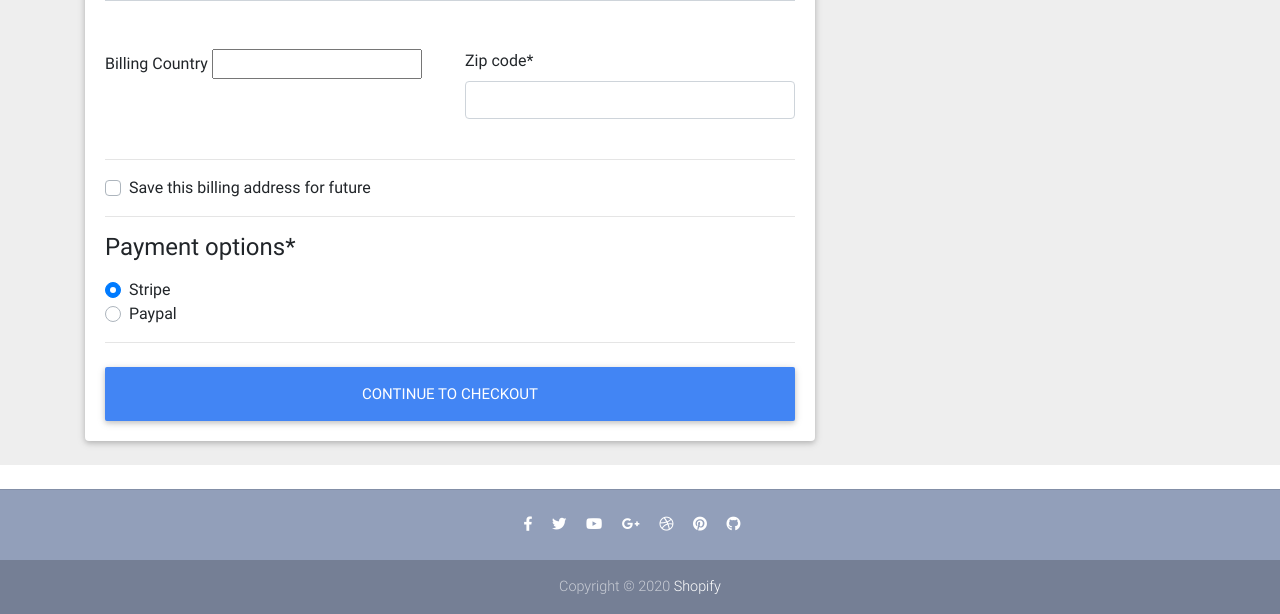
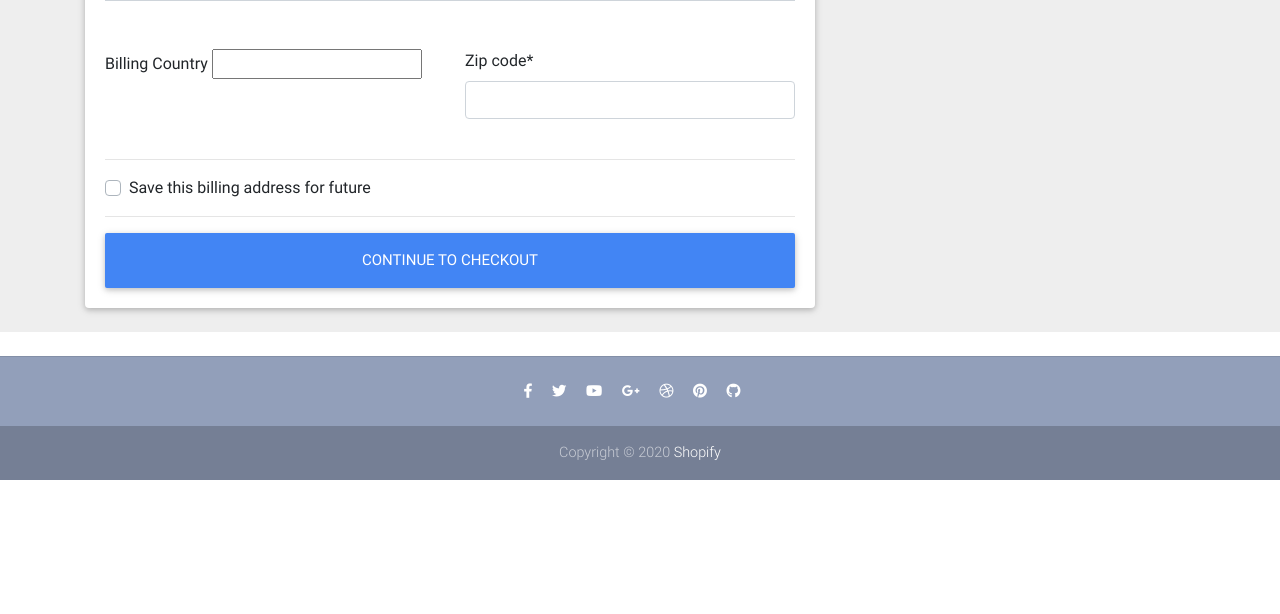
Before and after one commit to m-e-l-u-h-a-n/shopify, a Django app: template templates/checkout.html in a window 1280 px wide. Shown: the part 866-1480 px from the top of the page. After the commit the page ends 1346 px from the top, so only its background shows below. Run offline with Django 3.2, Linux system fonts and the light colour scheme; the template is opened without the code that fills it: values that come from a table or form of the project are taken from there, others are empty; some libraries are stand-ins or nearby versions.

Commit message:
Removed payment options
Project now only depends on stripe payment gateway.

```diff
--- a/core/forms.py
+++ b/core/forms.py
@@ -1,11 +1,6 @@
 from django import forms
 from django_countries.fields import CountryField
 from django_countries.widgets import CountrySelectWidget
-
-PAYMENT_CHOICES = (
-    ('S', 'Stripe'),
-    ('P', 'PayPal')
-)
 
 
 class CheckoutForm(forms.Form):
@@ -34,9 +29,6 @@ class CheckoutForm(forms.Form):
     set_default_billing = forms.BooleanField(required=False)
     use_default_billing = forms.BooleanField(required=False)
 
-    payment_options = forms.ChoiceField(
-        widget=forms.RadioSelect, choices=PAYMENT_CHOICES)
-
 
 class CouponForm(forms.Form):
     code = forms.CharField(widget=forms.TextInput(attrs={
--- a/templates/checkout.html
+++ b/templates/checkout.html
@@ -214,38 +214,6 @@ checkout
               </div>
               {% endif %}
               <hr />
-
-              <div class="d-block my-3">
-                <label for="id_payment_options_0" class="requiredField">
-                  <h4>Payment options<span class="asteriskField">*</span></h4>
-                </label>
-                <div class="custom-control custom-radio">
-                  <input
-                    id="id_payment_options_1"
-                    name="payment_options"
-                    type="radio"
-                    class="custom-control-input"
-                    checked
-                    value="S"
-                  />
-                  <label class="custom-control-label" for="id_payment_options_1"
-                    >Stripe</label
-                  >
-                </div>
-                <div class="custom-control custom-radio">
-                  <input
-                    id="id_payment_options_2"
-                    name="payment_options"
-                    type="radio"
-                    class="custom-control-input"
-                    value="P"
-                  />
-                  <label class="custom-control-label" for="id_payment_options_2"
-                    >Paypal</label
-                  >
-                </div>
-              </div>
-              <hr class="mb-4" />
               <a role="button" class="btn btn-primary btn-lg btn-block" onclick="validateForm()">
                 Continue to checkout
               </a>
```
